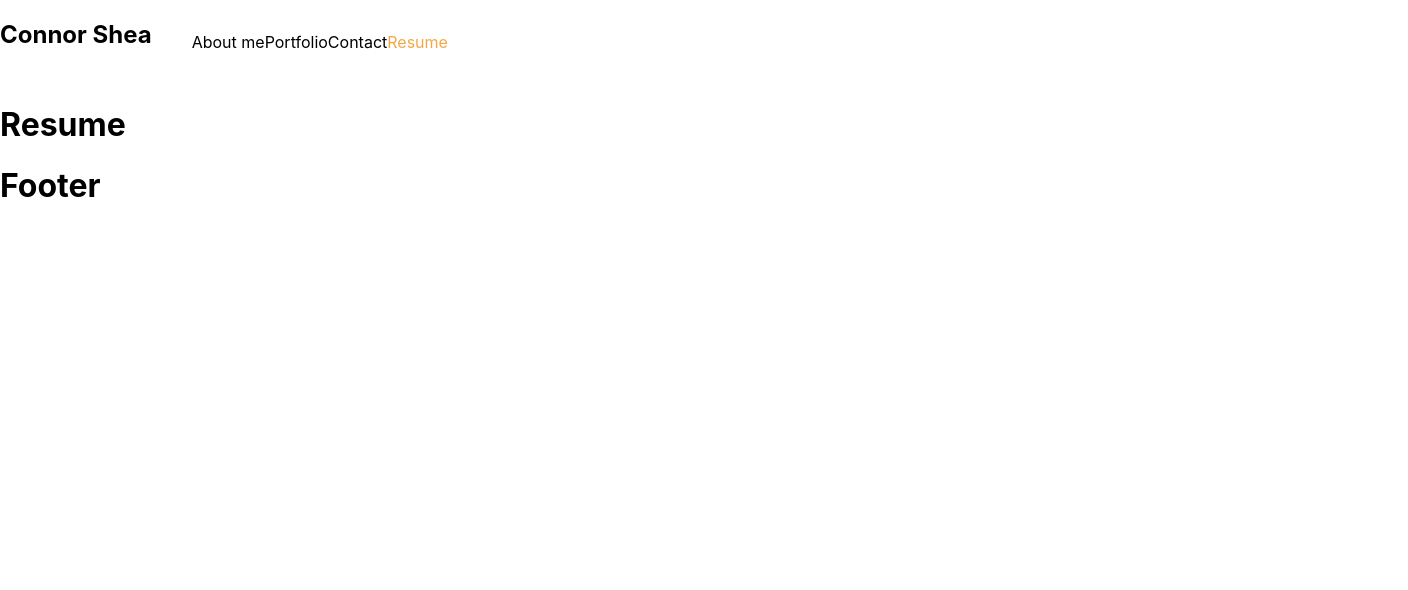
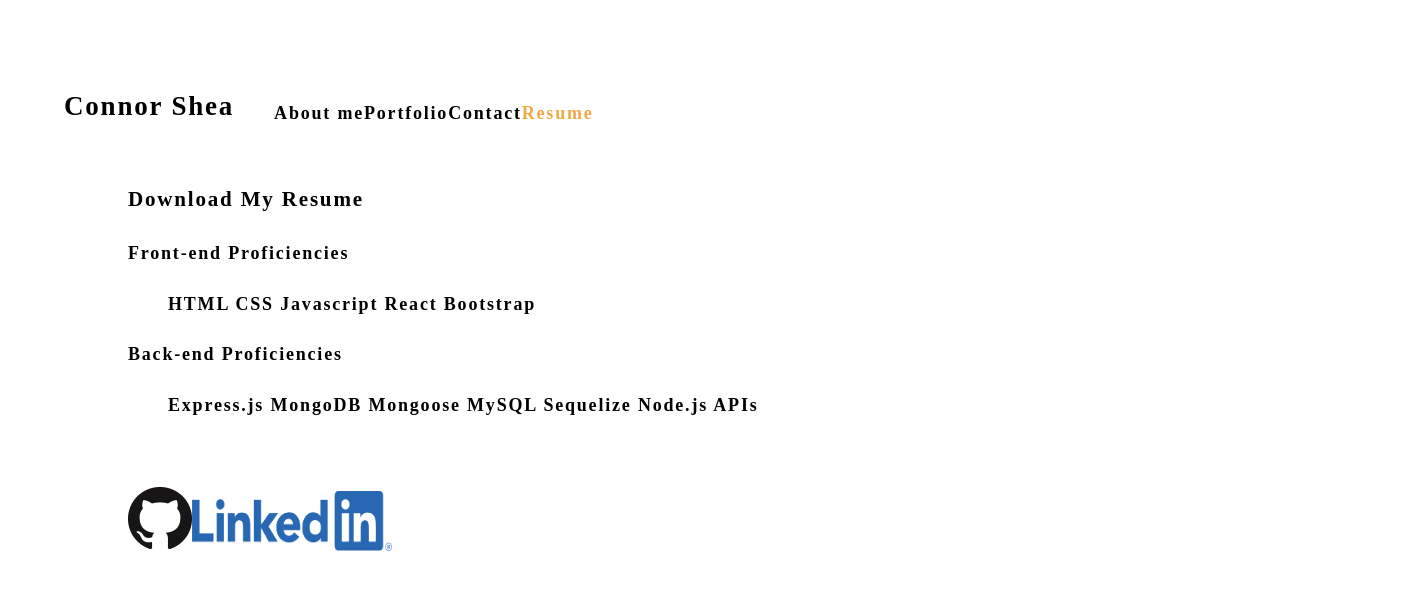
Before and after one commit to connorshea15/shea-portfolio, a React (Create React App) app: page / in a window 1280 px wide. Both pictures are taken after a click on the element "Resume". Shown: the top 590 px of the page, 1408 px wide, since content can reach past the window. Built offline with nearby package versions, Linux system fonts and the light colour scheme.

Commit message:
About and resume are mostly squared away

```diff
--- a/src/App.js
+++ b/src/App.js
@@ -15,14 +15,14 @@ function App() {
 
 
   return (
-    <div>
+    <div className="px-2 py-2">
       <Header
         sections={sections}
         currentSection={currentSection}
         setCurrentSection={setCurrentSection}
       ></Header>
 
-      <main>
+      <main className="px-2 py-2">
         {currentSection === 'About' ? (
           <About></About>
         ) : currentSection === 'Portfolio' ? (
@@ -33,7 +33,7 @@ function App() {
           <Resume></Resume>
         )}
       </main>
-      <Footer></Footer>
+      <Footer className="footer"></Footer>
     </div>
 
   );
--- a/src/components/About/index.js
+++ b/src/components/About/index.js
@@ -3,7 +3,11 @@ import React from 'react';
 function About() {
 
     return (
-        <h1>About Me!</h1>
+        <div>
+            <h1>About Me!</h1>
+            <img src={require(`../../assets/profile-picture.JPG`)} className="profile-pic"></img>
+            <p>This is my Bio!</p>
+        </div>
     );
 }
 
--- a/src/components/Footer/index.js
+++ b/src/components/Footer/index.js
@@ -3,7 +3,14 @@ import React from 'react';
 function Footer() {
 
     return (
-        <h1>Footer</h1>
+        <div className="footer">
+            <a href="https://github.com/connorshea15">
+                <img src={require("../../assets/GitHub-Mark/PNG/GitHub-Mark-64px.JPG")} alt="GitHub Icon" key="github" />
+            </a>
+            <a href="https://www.linkedin.com/in/connor-shea-159830b0/">
+                <img className="li-logo" src={require("../../assets/LI-Logo.png")} alt="LinkedIn Logo" key="linked-in" />
+            </a>
+       </div>
     );
 }
 
--- a/src/components/Header/index.js
+++ b/src/components/Header/index.js
@@ -21,6 +21,7 @@ function Header(props) {
                 sections={sections}
                 currentSection={currentSection}
                 setCurrentSection={setCurrentSection}
+                className="flex-end"
             ></Navigation>
 
         </header>
--- a/src/components/Navigation/index.js
+++ b/src/components/Navigation/index.js
@@ -11,7 +11,7 @@ function Navigation(props) {
 
 
     return (
-        <ul className="flex-row">
+        <ul className="flex-row flex-end">
             <li className={`mx-2 ${currentSection === 'About' && 'navActive'}`}>
                 <p onClick={() => setCurrentSection('About')} key="About">
                     About me
--- a/src/components/Resume/index.js
+++ b/src/components/Resume/index.js
@@ -3,7 +3,33 @@ import React from 'react';
 function Resume() {
 
     return (
-        <h1>Resume</h1>
+        <div>
+            <h3>Download My Resume</h3>
+            <h4>Front-end Proficiencies</h4>
+            <ul>
+                <li>
+                    HTML
+                    CSS
+                    Javascript
+                    React
+                    Bootstrap
+                </li>
+            </ul>
+            <h4>Back-end Proficiencies</h4>
+            <ul>
+                <li>
+                    Express.js
+                    MongoDB
+                    Mongoose
+                    MySQL
+                    Sequelize
+                    Node.js
+                    APIs
+                </li>
+            </ul>
+
+
+        </div>
     );
 }
 
--- a/src/index.css
+++ b/src/index.css
@@ -1,3 +1,9 @@
+main {
+	margin: 0 auto;
+	max-width: 90%;
+  padding: 50px 30px;
+}
+
 body {
   margin: 0;
   font-family: -apple-system, BlinkMacSystemFont, 'Segoe UI', 'Roboto', 'Oxygen',
@@ -5,6 +11,19 @@ body {
     sans-serif;
   -webkit-font-smoothing: antialiased;
   -moz-osx-font-smoothing: grayscale;
+}
+body {
+  margin: 0;
+  padding: 5%;
+  width: 100%;
+  font-weight: 600;
+  line-height: 1.5;
+  font-size: 18px;
+  letter-spacing: .1em;
+  background: var(--dark);
+  color: var(--light);
+  font-family: 'Poiret One', cursive;
+
 }
 
 code {
@@ -97,3 +116,23 @@ li p {
 .project-photo:hover {
   opacity: 0.5;
 }
+
+.profile-pic {
+  height: 300px;
+  width: auto;
+}
+
+.footer {
+  margin: 0 auto;
+	max-width: 90%;
+  padding: 50px 30px;
+}
+
+.li-logo {
+  width: 200px;
+  height: 60px;
+}
+
+.full-width {
+  width: 100%;
+}
```
Also changed, not shown: src/assets/GitHub-Mark/PNG/GitHub-Mark-64px.JPG (added), src/assets/LI-Logo.png (added).
